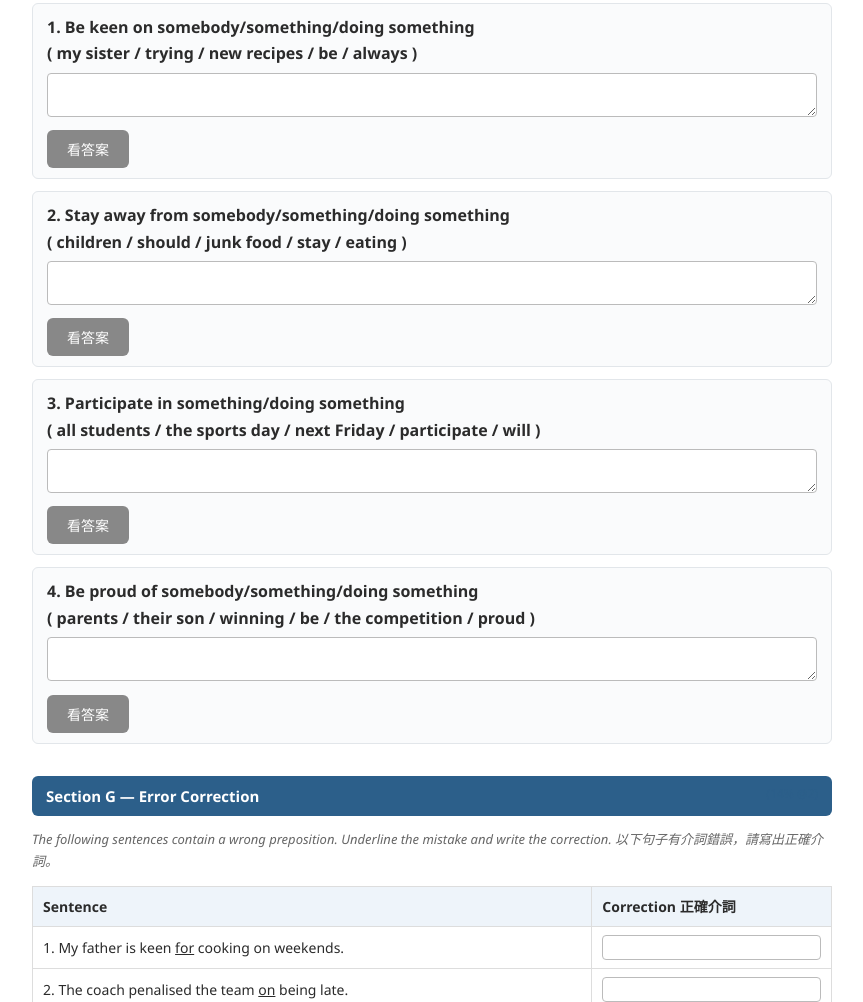
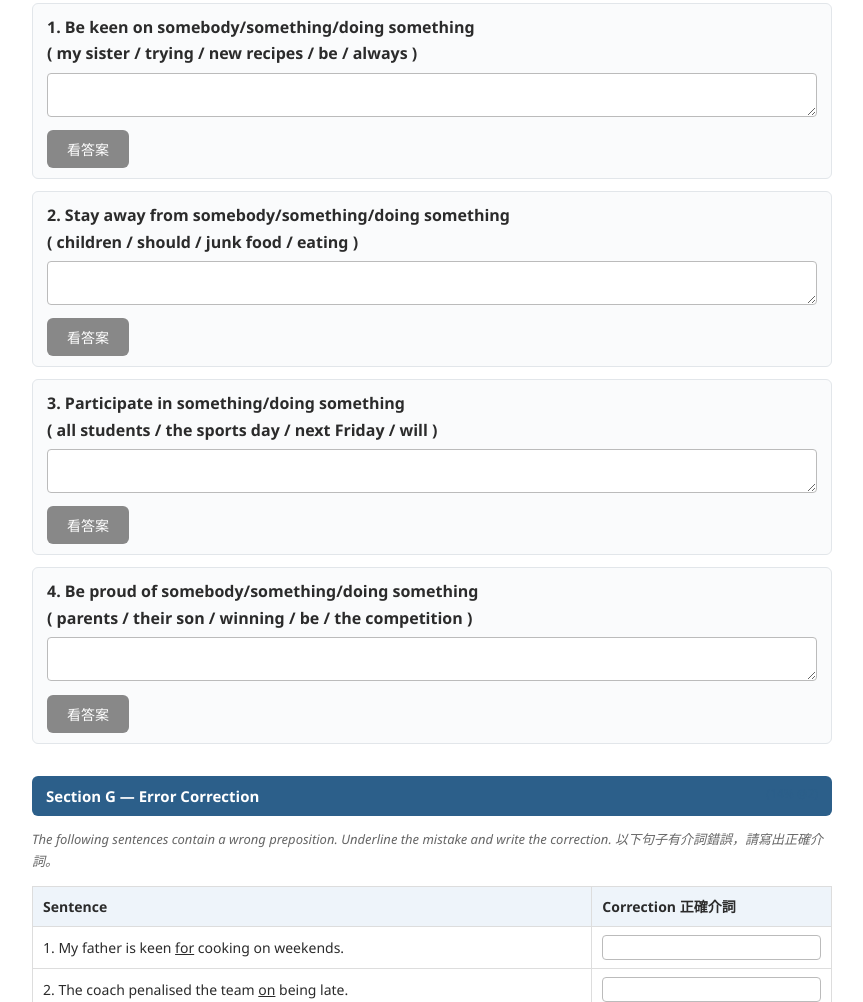
Before and after one commit to HOWENGHONG/Tutoring-content, a plain HTML site: page F1_English_Paper_1.html in a window 1280 px wide. Shown: the part 5797-6799 px from the top of the page, without its empty margins (208-1071 px from the left). Drawn offline with Linux system fonts and the light colour scheme.

Commit message:
Update F1_English_Paper_1.html

```diff
--- a/F1_English_Paper_1.html
+++ b/F1_English_Paper_1.html
@@ -276,17 +276,17 @@
     <button class="btn secondary" style="margin-top:6px;" onclick="toggleAnswer('F1a')">看答案</button>
     <div class="model-answer" id="F1a">參考答案: My sister is always keen on trying new recipes.</div></div>
 
-  <div class="question"><div class="q-text">2. Stay away from somebody/something/doing something<br>( children / should / junk food / stay / eating )</div>
+  <div class="question"><div class="q-text">2. Stay away from somebody/something/doing something<br>( children / should / junk food / eating )</div>
     <textarea rows="2" style="width:100%; padding:6px; border-radius:4px; border:1px solid #bbb;" id="F2"></textarea>
     <button class="btn secondary" style="margin-top:6px;" onclick="toggleAnswer('F2a')">看答案</button>
     <div class="model-answer" id="F2a">參考答案: Children should stay away from eating junk food.</div></div>
 
-  <div class="question"><div class="q-text">3. Participate in something/doing something<br>( all students / the sports day / next Friday / participate / will )</div>
+  <div class="question"><div class="q-text">3. Participate in something/doing something<br>( all students / the sports day / next Friday / will )</div>
     <textarea rows="2" style="width:100%; padding:6px; border-radius:4px; border:1px solid #bbb;" id="F3"></textarea>
     <button class="btn secondary" style="margin-top:6px;" onclick="toggleAnswer('F3a')">看答案</button>
     <div class="model-answer" id="F3a">參考答案: All students will participate in the sports day next Friday.</div></div>
 
-  <div class="question"><div class="q-text">4. Be proud of somebody/something/doing something<br>( parents / their son / winning / be / the competition / proud )</div>
+  <div class="question"><div class="q-text">4. Be proud of somebody/something/doing something<br>( parents / their son / winning / be / the competition )</div>
     <textarea rows="2" style="width:100%; padding:6px; border-radius:4px; border:1px solid #bbb;" id="F4"></textarea>
     <button class="btn secondary" style="margin-top:6px;" onclick="toggleAnswer('F4a')">看答案</button>
     <div class="model-answer" id="F4a">參考答案: Parents are proud of their son for winning the competition.</div></div>
```
